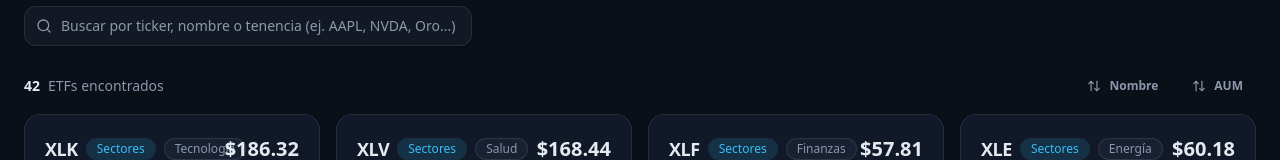
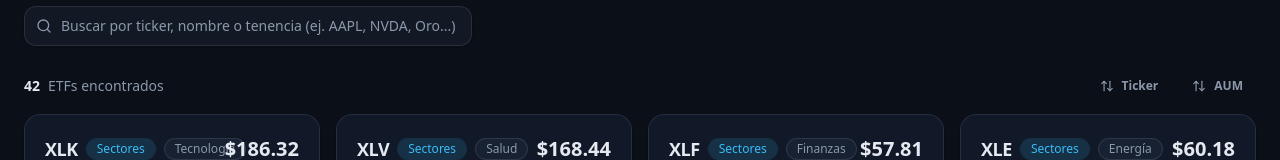
Before and after one commit to razor430/etf-viewer, a React (Vite) app: page / in a window 1280 px wide. Shown: the part 235-395 px from the top of the page. Built offline with nearby package versions, Linux system fonts and the light colour scheme.

Commit message:
fix: el orden por nombre se basa en el ticker (FXI, QQQ, ARKF)

```diff
--- a/src/App.tsx
+++ b/src/App.tsx
@@ -21,7 +21,7 @@ function ErrorBanner({ message }: { message: string }) {
 }
 
 /** Campo de ordenamiento de los resultados visibles. */
-type SortKey = 'aum' | 'name'
+type SortKey = 'aum' | 'ticker'
 
 /** Dirección del ordenamiento activo. */
 type SortDir = 'asc' | 'desc'
@@ -90,7 +90,7 @@ export default function App() {
 
   const hasHoldingMatches = Object.keys(holdingMatches).length > 0
 
-  // ── Ordenamiento (toggle por AUM / nombre, asc / desc) ─────────
+  // ── Ordenamiento (toggle por AUM / ticker, asc / desc) ───────
   /** Alterna la dirección del campo activo, o lo activa con su orden más útil. */
   function toggleSort(next: SortKey) {
     if (sortKey === next) {
@@ -98,7 +98,7 @@ export default function App() {
       return
     }
     setSortKey(next)
-    setSortDir(next === 'name' ? 'asc' : 'desc')
+    setSortDir(next === 'ticker' ? 'asc' : 'desc')
   }
 
   /** Resultados visibles ordenados según `sortKey` / `sortDir`. */
@@ -108,7 +108,7 @@ export default function App() {
     return [...visible].sort((a, b) =>
       sortKey === 'aum'
         ? (a.aum - b.aum) * dir
-        : a.name.localeCompare(b.name, 'es', { sensitivity: 'base' }) * dir,
+        : a.ticker.localeCompare(b.ticker, 'es', { sensitivity: 'base' }) * dir,
     )
   }, [visible, sortKey, sortDir])
 
@@ -209,23 +209,23 @@ export default function App() {
                   <Button
                     variant="ghost"
                     size="sm"
-                    aria-pressed={sortKey === 'name'}
+                    aria-pressed={sortKey === 'ticker'}
                     title={
-                      sortKey === 'name'
+                      sortKey === 'ticker'
                         ? sortDir === 'asc'
                           ? 'Ordenado A → Z · click para Z → A'
                           : 'Ordenado Z → A · click para A → Z'
-                        : 'Ordenar alfabéticamente'
+                        : 'Ordenar por ticker'
                     }
-                    onClick={() => toggleSort('name')}
+                    onClick={() => toggleSort('ticker')}
                     className={cn(
                       'rounded-full border',
-                      sortKey === 'name'
+                      sortKey === 'ticker'
                         ? 'border-primary/50 bg-primary/15 text-primary hover:bg-primary/20'
                         : 'border-transparent text-muted-foreground hover:text-foreground',
                     )}
                   >
-                    {sortKey === 'name' ? (
+                    {sortKey === 'ticker' ? (
                       sortDir === 'asc' ? (
                         <ArrowUp className="h-3.5 w-3.5" />
                       ) : (
@@ -234,7 +234,7 @@ export default function App() {
                     ) : (
                       <ArrowUpDown className="h-3.5 w-3.5" />
                     )}
-                    Nombre
+                    Ticker
                   </Button>
 
                   <Button
```
